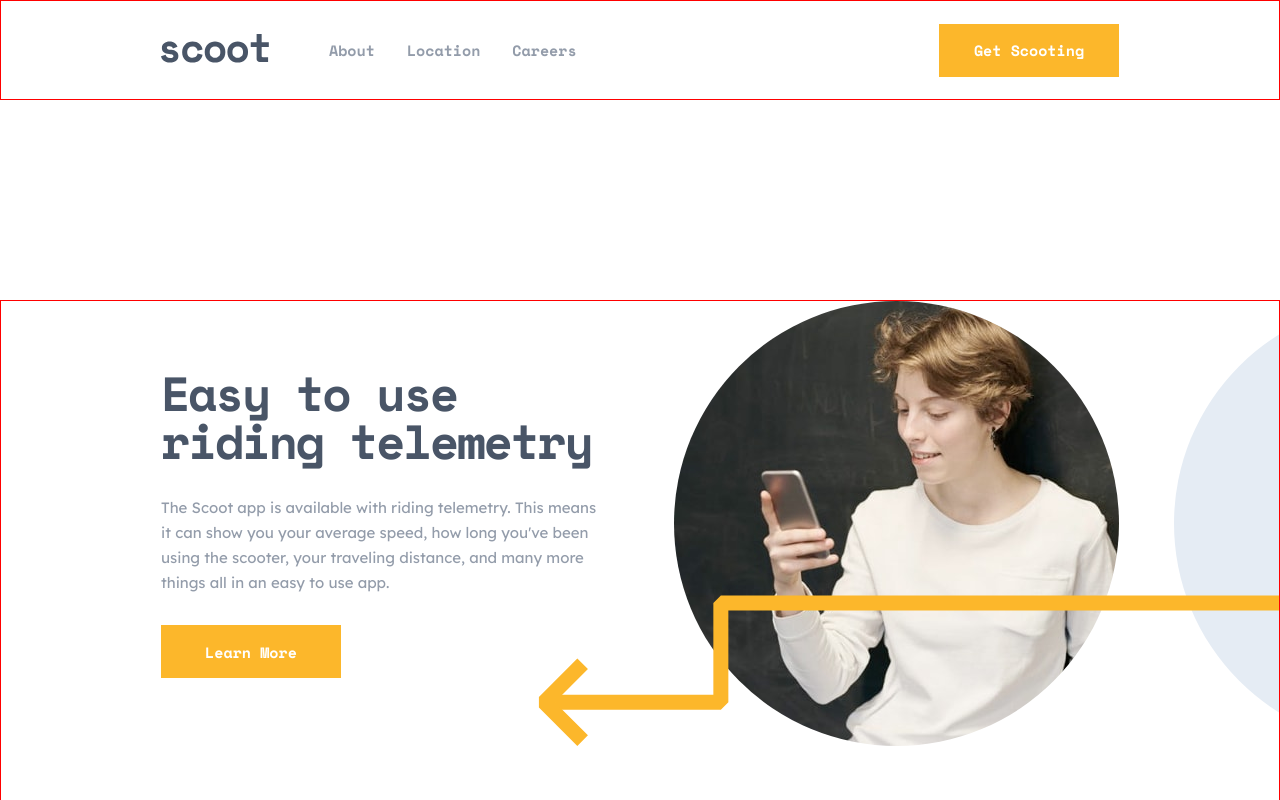
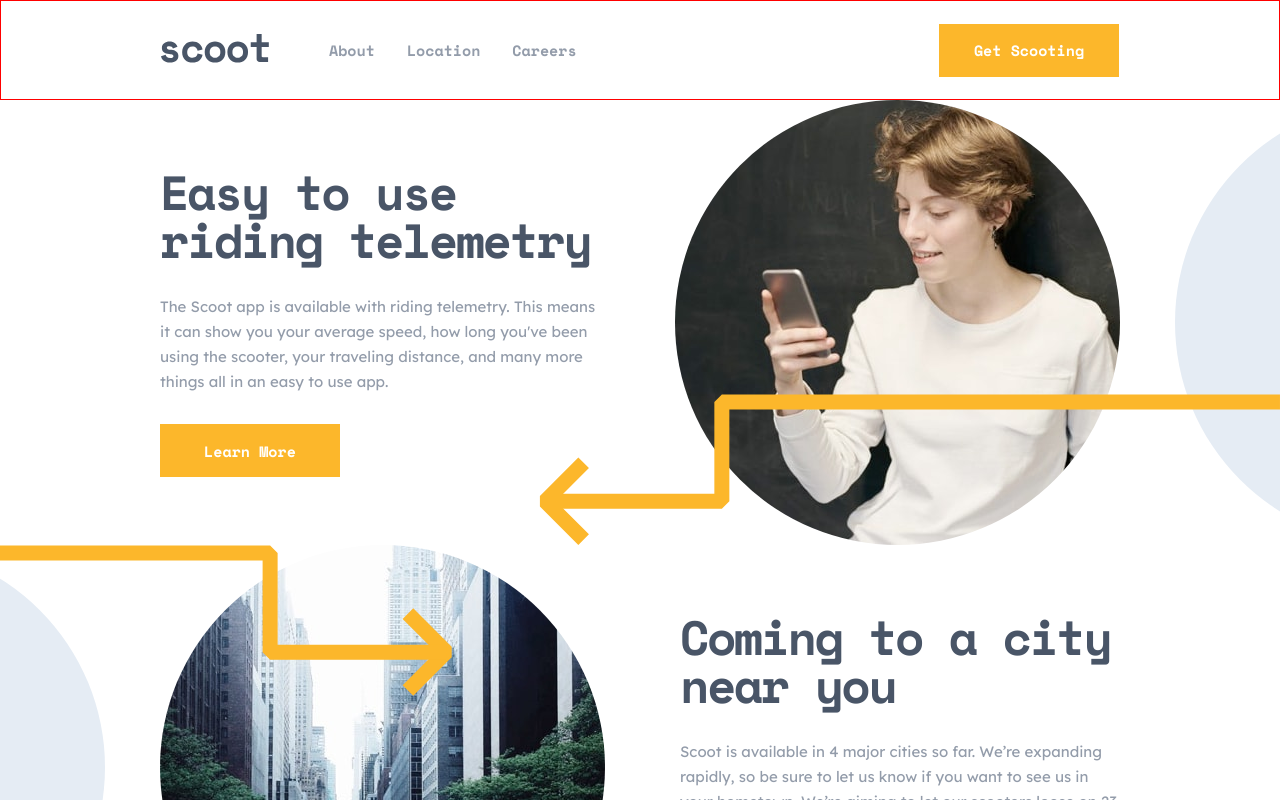
Before and after one commit to EdwinSch/react-scoot-sharing-service, a React (Vite) app: page / in a window 1280 px wide. Shown: the top 800 px of the page. Built offline with nearby package versions, Linux system fonts and the light colour scheme.

Commit message:
chore: minor layout changes

```diff
--- a/src/components/InfoBullet/info-bullet-styles.css
+++ b/src/components/InfoBullet/info-bullet-styles.css
@@ -2,7 +2,6 @@
 
 .info-bullet-container {
   position: relative;
-  margin-bottom: 150px;
   padding: 0 160px;
   display: flex;
   justify-content: space-between;
--- a/src/pages/AboutPage.jsx
+++ b/src/pages/AboutPage.jsx
@@ -1,7 +1,15 @@
 import SubHeader from "../components/SubHeader/SubHeader";
 
 const AboutPage = () => {
-  return <SubHeader text={"about"} />;
+  return (
+    <>
+      {/* Subheader */}
+      <SubHeader text={"about"} />
+
+      {/* Our values */}
+      <Values title={"Our values"} />
+    </>
+  );
 };
 
 export default AboutPage;
--- a/src/pages/LandingPage.jsx
+++ b/src/pages/LandingPage.jsx
@@ -11,7 +11,7 @@ import rightArrow from "../assets/patterns/right-arrow.svg";
 const LandingPage = () => {
   return (
     <>
-      <section className="info-summary-container">
+      <section>
         {/* Bullet 1 */}
         <InfoBullet
           classlist={"info-bullet-container"}
--- a/src/styles/main-styles.css
+++ b/src/styles/main-styles.css
@@ -38,6 +38,10 @@ ul {
 }
 
 /* --- MAIN CSS --- */
+
+html {
+  scroll-behavior: smooth;
+}
 
 body {
   font-family: var(--font-body);
@@ -124,11 +128,6 @@ h4 {
   }
 }
 
-.info-summary-container {
-  border: var(--inspect);
-  margin: 200px 0 50px 0;
-}
-
 /* --- MOBILE RESPONSIVE --- */
 
 @media screen and (max-width: 450px) {
```
